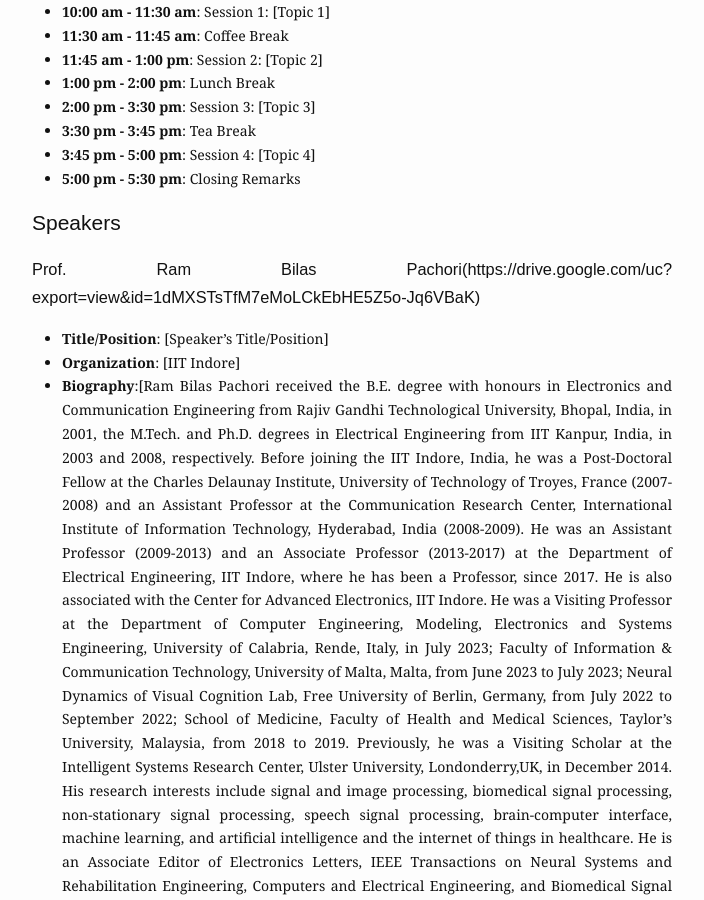
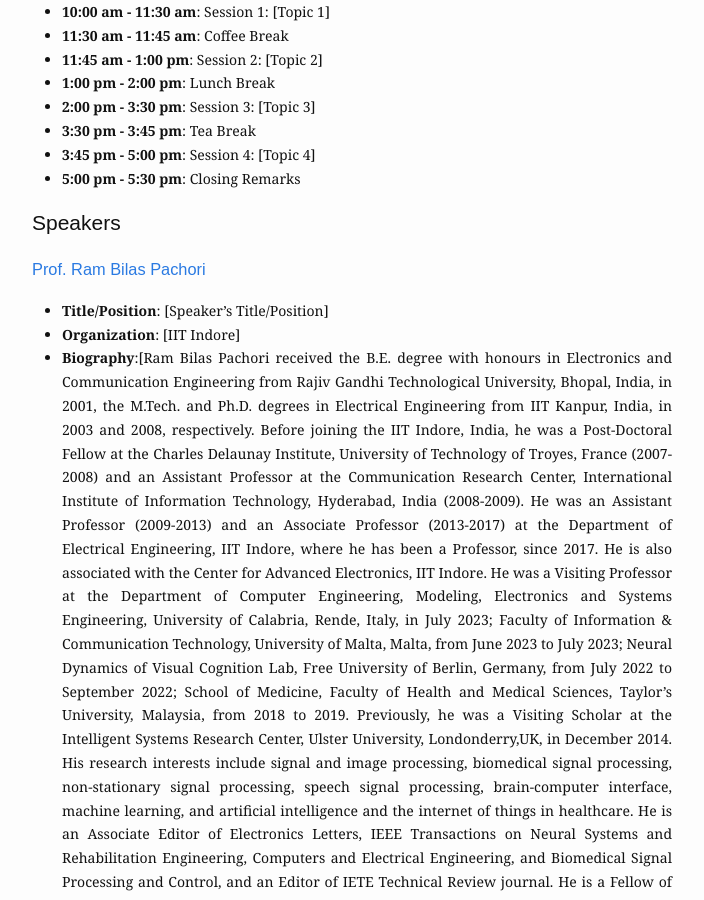
Before and after one commit to tharuniitk/tharuniitk.github.io, a Jekyll site: the page built from workshops.md, in a window 1280 px wide and 900 px high, scrolled down 877 px. Shown: the whole window, without its empty margins (288-992 px from the left). Built offline with Jekyll 4.4.1, drawn with Linux system fonts in a browser that asks for light colours.

Commit message:
Update workshops.md

```diff
--- a/workshops.md
+++ b/workshops.md
@@ -26,7 +26,7 @@ The Indian Institute of Technology Roorkee, Department of Electronics and Commun
 - **5:00 pm - 5:30 pm**: Closing Remarks
 
 ## Speakers
-### Prof. Ram Bilas Pachori(https://drive.google.com/uc?export=view&id=1dMXSTsTfM7eMoLCkEbHE5Z5o-Jq6VBaK)
+### [Prof. Ram Bilas Pachori](https://drive.google.com/uc?export=view&id=1dMXSTsTfM7eMoLCkEbHE5Z5o-Jq6VBaK)
 - **Title/Position**: [Speaker's Title/Position]
 - **Organization**: [IIT Indore]
 - **Biography**:[Ram Bilas Pachori received the B.E. degree with honours in Electronics and Communication Engineering from Rajiv Gandhi Technological University, Bhopal, India, in 2001, the M.Tech. and Ph.D. degrees in Electrical Engineering from IIT Kanpur, India, in 2003 and 2008, respectively.
```
